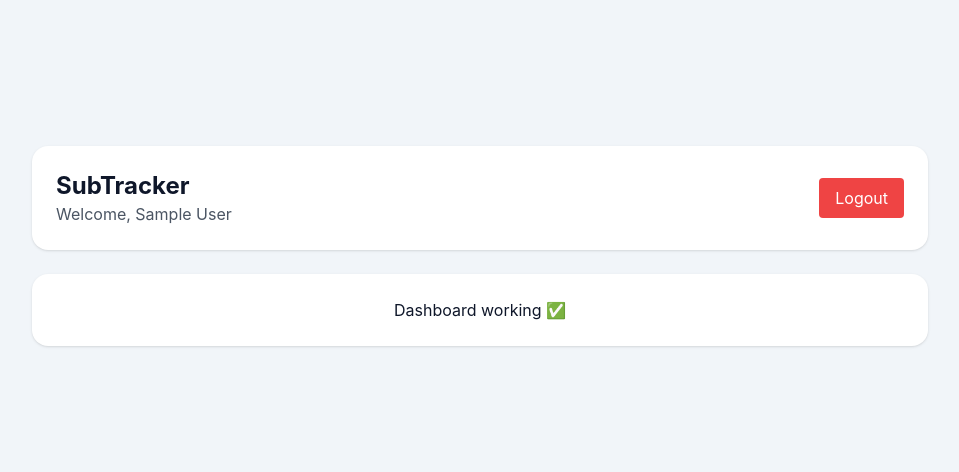
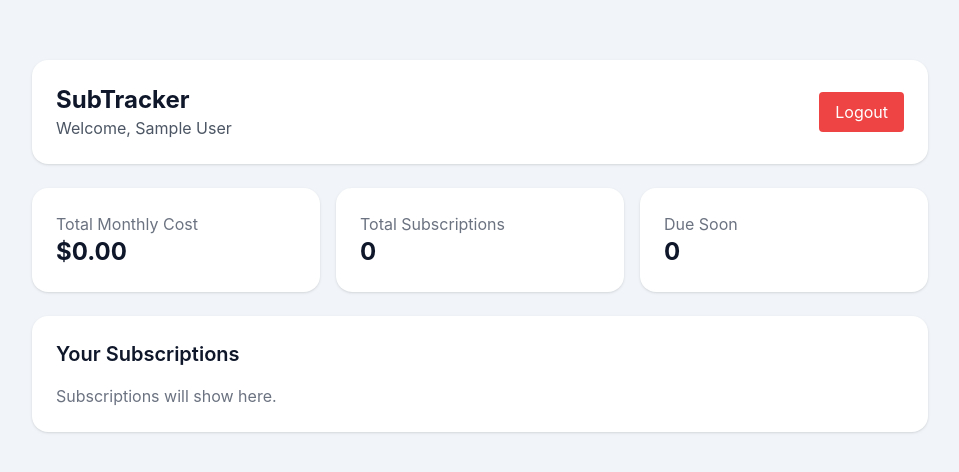
Before and after one commit to Rayan-Siddiqui/Subtracker, a React (Vite) app in the folder Client/: page /dashboard in a window 1280 px wide. Shown: the part 154-626 px from the top of the page, without its empty margins (160-1119 px from the left). Built offline with nearby package versions, Linux system fonts and the light colour scheme; sample sign-in values are in the browser's storage.

Commit message:
Add summary Card and Subscription list UI

```diff
--- a/Client/src/pages/Dashboard.jsx
+++ b/Client/src/pages/Dashboard.jsx
@@ -34,10 +34,34 @@ export default function Dashboard() {
           </button>
         </div>
 
-        {/* Placeholder box */}
-        <div className="bg-white p-6 rounded-2xl shadow text-center">
-          Dashboard working ✅
-        </div>
+
+
+
+        {/* Summary cards */}
+<div className="grid grid-cols-1 md:grid-cols-3 gap-4">
+  <div className="bg-white p-6 rounded-2xl shadow">
+    <p className="text-gray-500">Total Monthly Cost</p>
+    <h2 className="text-2xl font-bold">$0.00</h2>
+  </div>
+
+  <div className="bg-white p-6 rounded-2xl shadow">
+    <p className="text-gray-500">Total Subscriptions</p>
+    <h2 className="text-2xl font-bold">0</h2>
+  </div>
+
+  <div className="bg-white p-6 rounded-2xl shadow">
+    <p className="text-gray-500">Due Soon</p>
+    <h2 className="text-2xl font-bold">0</h2>
+  </div>
+</div>
+<div className="bg-white p-6 rounded-2xl shadow">
+  <h2 className="text-xl font-semibold mb-4">Your Subscriptions</h2>
+
+  <p className="text-gray-500">Subscriptions will show here.</p>
+</div>
+
+
+
 
       </div>
     </div>
```
